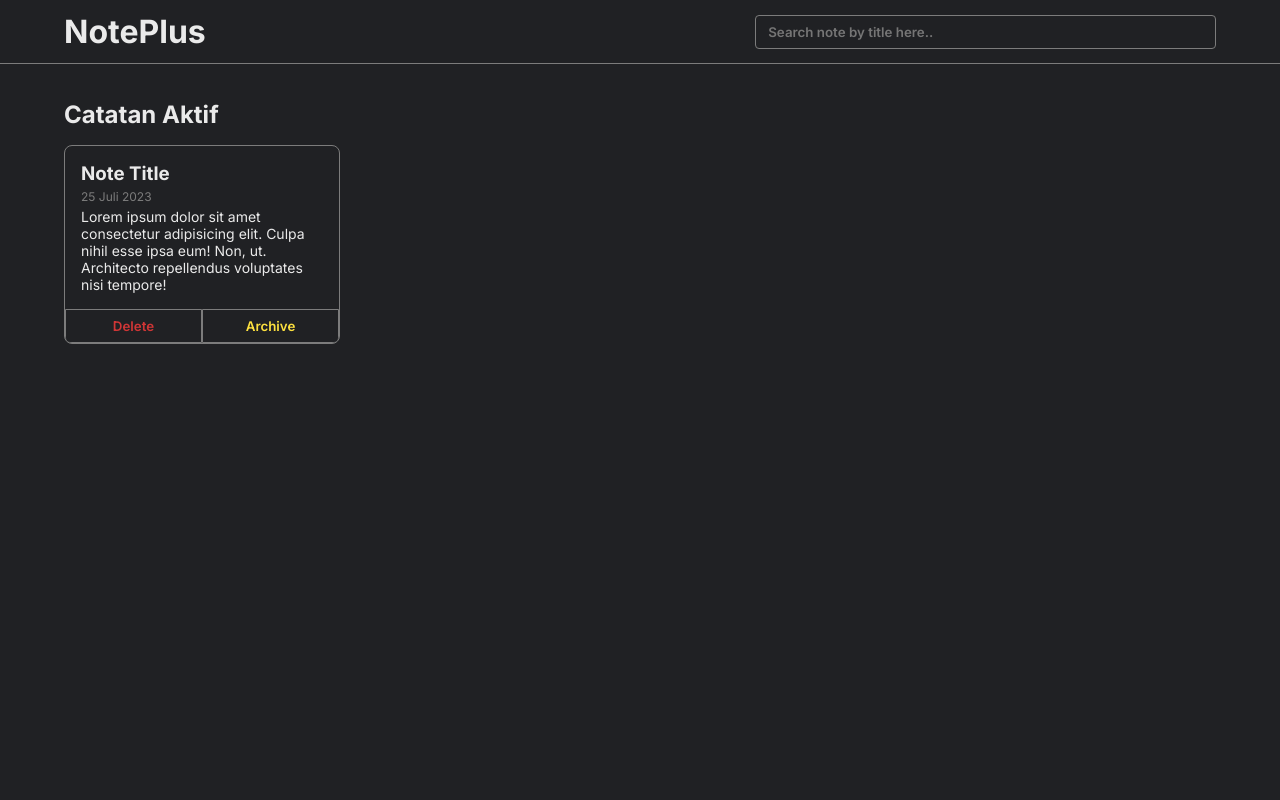
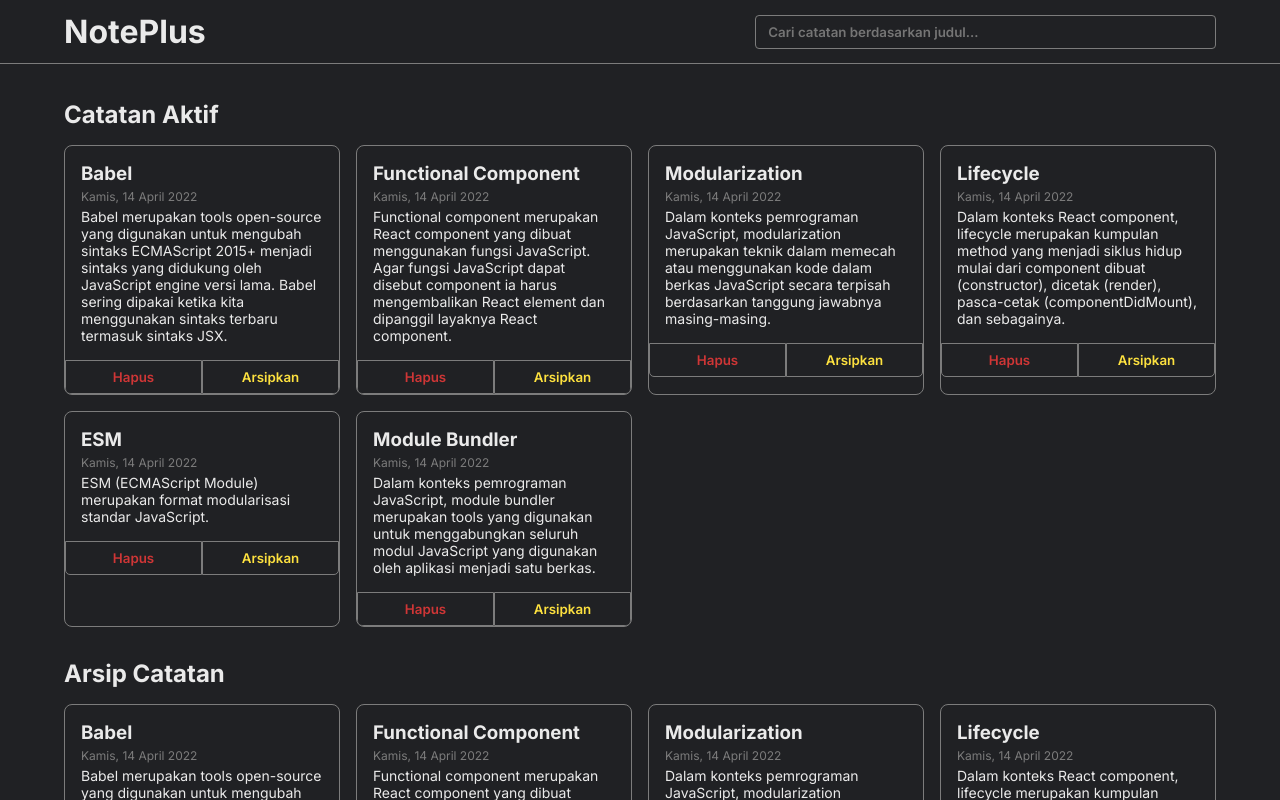
Before and after one commit to agreytosira/noteplus, a React (Vite) app: page / in a window 1280 px wide. Shown: the top 800 px of the page. Built offline with nearby package versions, Linux system fonts and the light colour scheme.

Commit message:
style: fix styling and render note item data

```diff
--- a/index.html
+++ b/index.html
@@ -4,7 +4,7 @@
         <meta charset="UTF-8" />
         <link rel="icon" type="image/svg+xml" href="/vite.svg" />
         <meta name="viewport" content="width=device-width, initial-scale=1.0" />
-        <title>NotePlus - More than just a notes app</title>
+        <title>NotePlus - Lebih dari sekedar aplikasi catatan</title>
 
         <!-- Google Fonts -->
         <link rel="preconnect" href="https://fonts.googleapis.com" />
--- a/src/components/NoteApp.jsx
+++ b/src/components/NoteApp.jsx
@@ -16,7 +16,7 @@ export class NoteApp extends Component {
         return (
             <>
                 <Header />
-                <NoteContainer />
+                <NoteContainer notes={this.state.notes} />
             </>
         );
     }
--- a/src/components/NoteContainer.jsx
+++ b/src/components/NoteContainer.jsx
@@ -1,24 +1,17 @@
 import React from 'react';
+import NoteList from './NoteList';
 
-function NoteContainer() {
+function NoteContainer({ notes }) {
     return (
         <>
             <main className='note'>
                 <section className='note__container container'>
                     <h2>Catatan Aktif</h2>
-                    <div className='note-list'>
-                        <div className='note-item'>
-                            <div className='note-item__body'>
-                                <h3 className='note-item__title'>Note Title</h3>
-                                <p className='note-item__date'>25 Juli 2023</p>
-                                <p className='note-item__content'>Lorem ipsum dolor sit amet consectetur adipisicing elit. Culpa nihil esse ipsa eum! Non, ut. Architecto repellendus voluptates nisi tempore!</p>
-                            </div>
-                            <div className='note-item__action'>
-                                <button>Delete</button>
-                                <button>Archive</button>
-                            </div>
-                        </div>
-                    </div>
+                    <NoteList notes={notes} />
+                </section>
+                <section className='note__container container'>
+                    <h2>Arsip Catatan</h2>
+                    <NoteList notes={notes} />
                 </section>
             </main>
         </>
--- /dev/null
+++ b/src/components/NoteItem.jsx
@@ -0,0 +1,20 @@
+import React from 'react';
+import showFormattedDate from '../utils/format';
+
+function NoteItem({ id, title, body, createdAt }) {
+    return (
+        <div className='note-item'>
+            <div className='note-item__body'>
+                <h3 className='note-item__title'>{title}</h3>
+                <p className='note-item__date'>{showFormattedDate(createdAt)}</p>
+                <p className='note-item__content'>{body}</p>
+            </div>
+            <div className='note-item__action'>
+                <button>Hapus</button>
+                <button>Arsipkan</button>
+            </div>
+        </div>
+    );
+}
+
+export default NoteItem;
--- /dev/null
+++ b/src/components/NoteList.jsx
@@ -0,0 +1,14 @@
+import React from 'react';
+import NoteItem from './NoteItem';
+
+function NoteList({ notes }) {
+    return (
+        <div className='note-list'>
+            {notes.map((note) => (
+                <NoteItem {...note} key={note.id} id={note.id} />
+            ))}
+        </div>
+    );
+}
+
+export default NoteList;
--- a/src/components/SearchBar.jsx
+++ b/src/components/SearchBar.jsx
@@ -1,7 +1,7 @@
 import React from 'react';
 
 function SearchBar() {
-    return <input type='search' placeholder='Search note by title here..' />;
+    return <input type='search' placeholder='Cari catatan berdasarkan judul...' />;
 }
 
 export default SearchBar;
--- a/src/styles/global.scss
+++ b/src/styles/global.scss
@@ -60,6 +60,7 @@ input {
     }
 
     &-list {
+        margin-bottom: 2rem;
         display: grid;
         grid-template-columns: repeat(4, 1fr);
         gap: 1rem;
```
